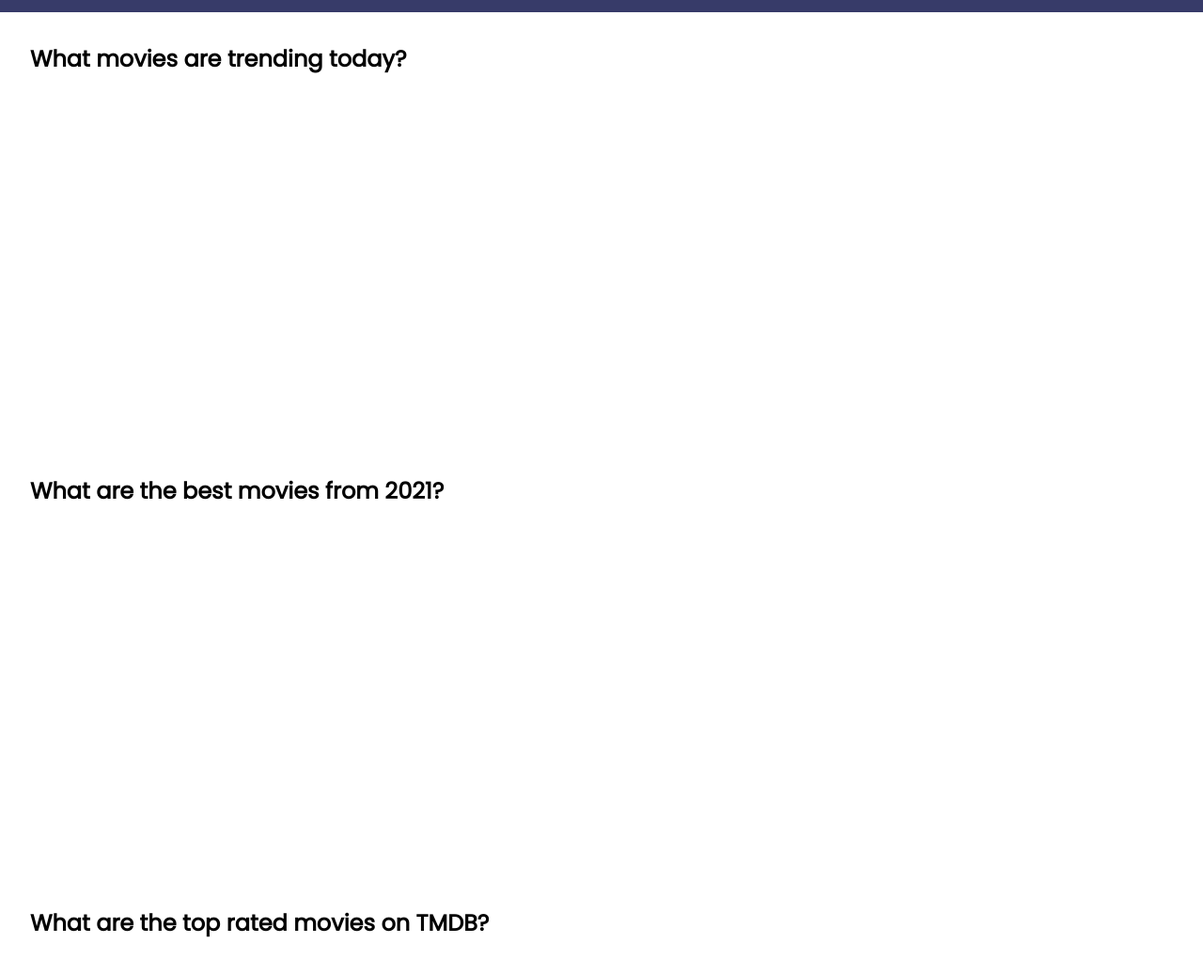
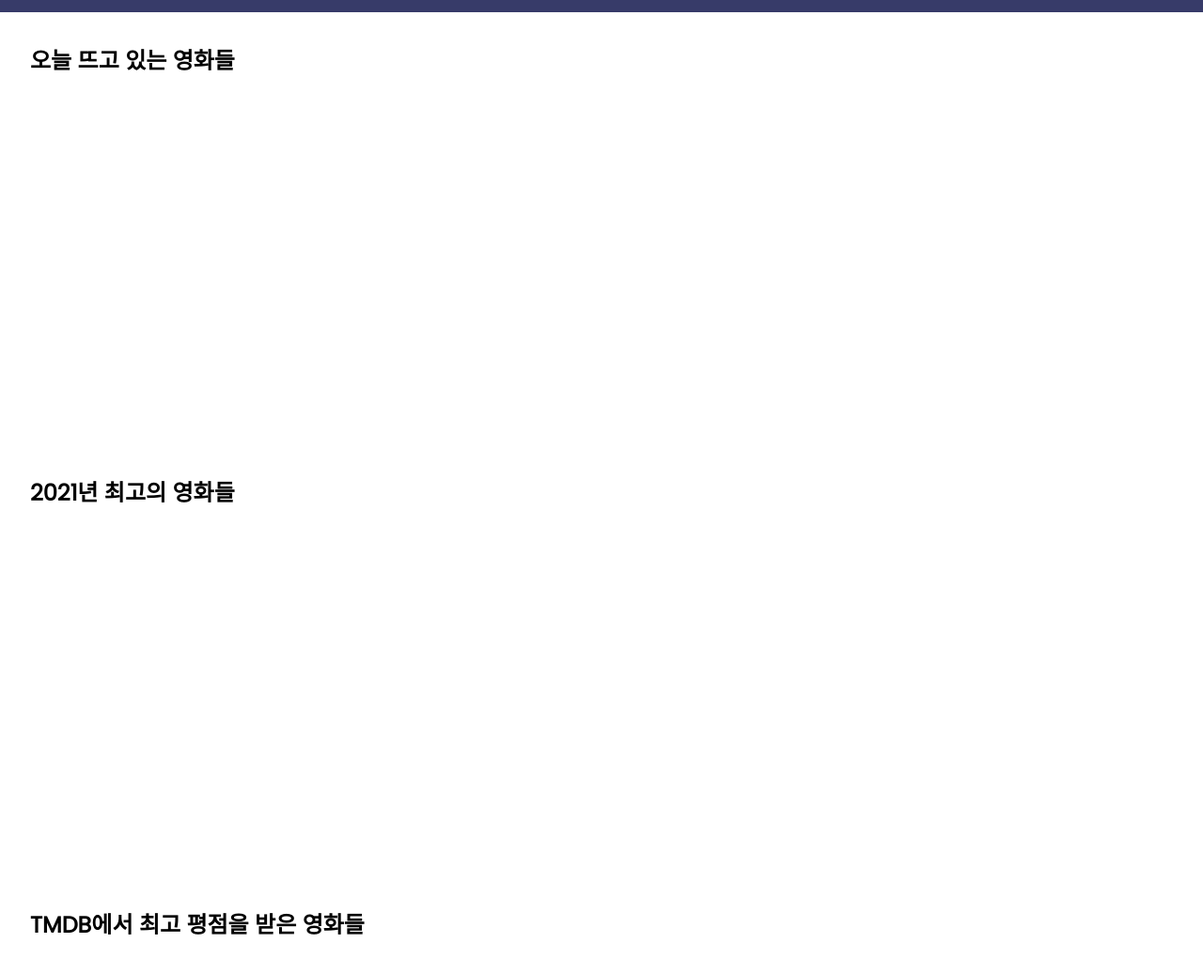
Before and after one commit to lyj-ooz/js-movie-app, a plain HTML site: page index.html in a window 1280 px wide. Shown: the part 67-1104 px from the top of the page at 94% size. Drawn offline with Linux system fonts and the light colour scheme; no server answers.

Commit message:
영어 부분을 한글로 변경

```diff
--- a/index.html
+++ b/index.html
@@ -26,17 +26,17 @@
     <main id="main">
       <!-- most popular movies -->
       <section class="daily-trending-movies">
-        <h2>What movies are trending today?</h2>
+        <h2>오늘 뜨고 있는 영화들</h2>
       </section>
 
       <!-- best movies in 2021 -->
       <section class="best-movies-2021">
-        <h2>What are the best movies from 2021?</h2>
+        <h2>2021년 최고의 영화들</h2>
       </section>
 
       <!-- top rated movies on TMDB  -->
       <section class="top-rated-movies-TMDB">
-        <h2>What are the top rated movies on TMDB?</h2>
+        <h2>TMDB에서 최고 평점을 받은 영화들</h2>
       </section>
     </main>
   </body>
--- a/ui.js
+++ b/ui.js
@@ -10,13 +10,13 @@ class UI {
     const heading = document.createElement("h2");
     section.className = "search-results";
 
-    heading.innerText = `Search results for '${search}'`;
+    heading.innerText = `'${search}' 에 대한 검색 결과`;
     section.appendChild(heading);
 
     if (data.length === 0) {
       const noResultDiv = document.createElement("div");
       noResultDiv.classList.add("no-result");
-      noResultDiv.innerText = `Can't find movies for '${search}'`;
+      noResultDiv.innerText = `'${search}'와 관련된 영화를 찾을 수 없습니다.`;
       section.appendChild(noResultDiv);
       return section;
     }
```
